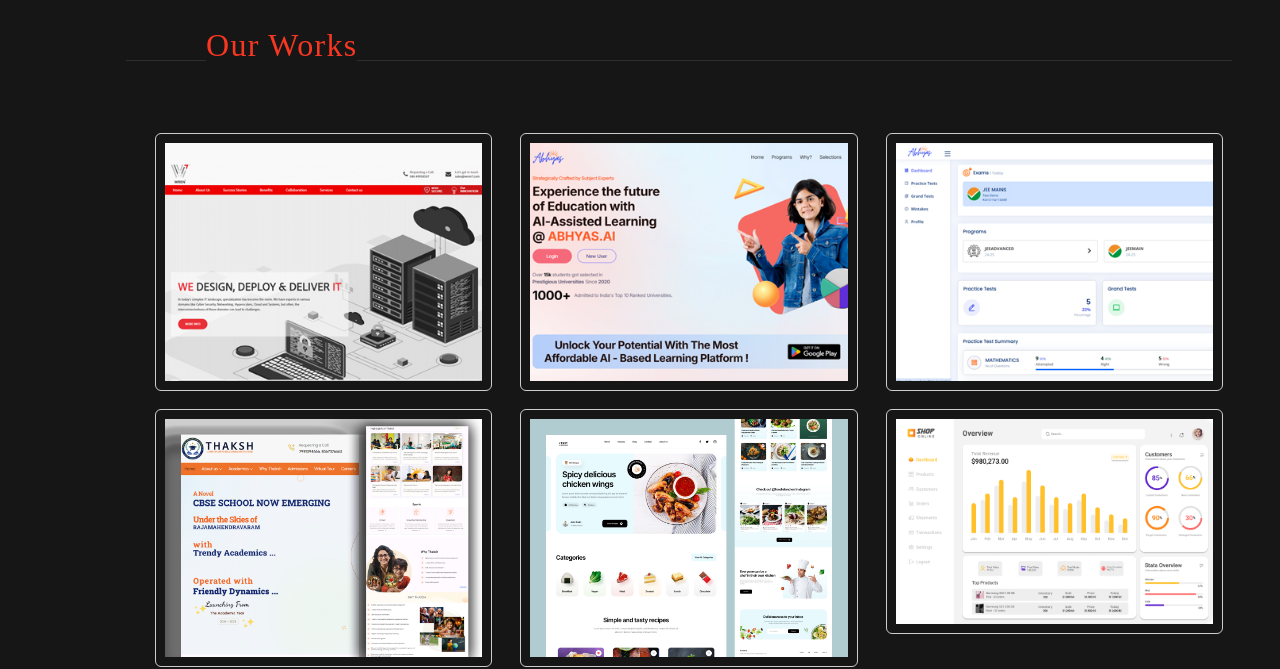
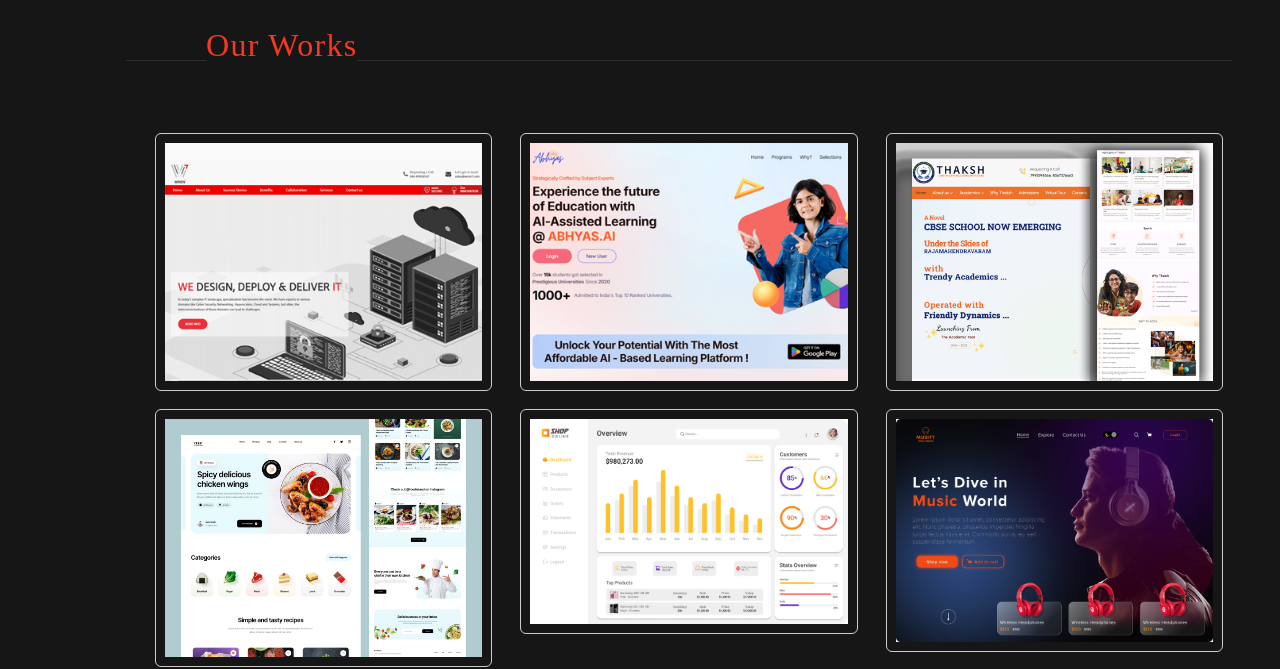
Before and after one commit to Tarun-and-Teja-Projects/veer, a website: page public/index.html in a window 1280 px wide. Shown: the part 1340-2009 px from the top of the page. Drawn offline with nearby package versions, Linux system fonts and the light colour scheme; a web font is replaced by a local one.

Commit message:
design issuses fixed

```diff
--- a/public/index.html
+++ b/public/index.html
@@ -195,9 +195,7 @@
                     <div class="grid-item">
                         <a class="fancybox" data-fancybox="gallery" href="portfolio/large-1.jpg"><img src="portfolio/thump-1.jpg" class="w-100"></a>
                     </div>
-										<div class="grid-item">
-                        <a class="fancybox" data-fancybox="gallery" href="portfolio/large-2.jpg"><img src="portfolio/thump-2.jpg" class="w-100"></a>
-                    </div>
+
 										<div class="grid-item">
                         <a class="fancybox" data-fancybox="gallery" href="portfolio/large-3.jpg"><img src="portfolio/large-3.jpg" class="w-100"></a>
                     </div>
```
